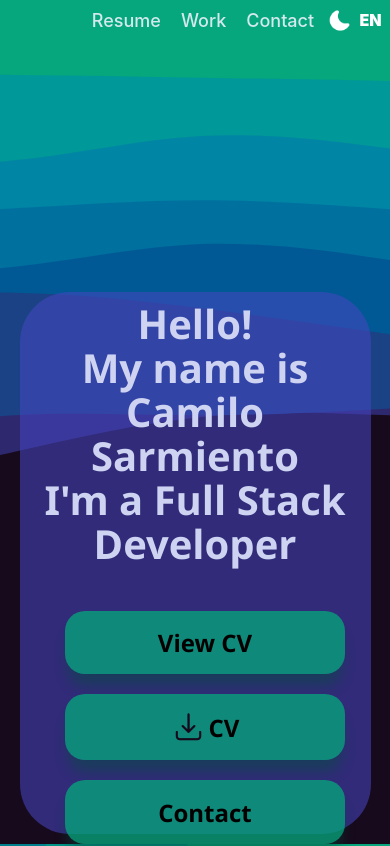
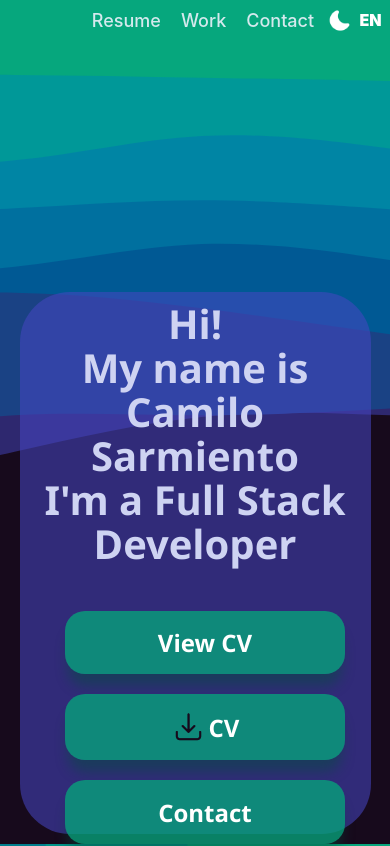
Before and after one commit to Camilo-845/PortafolioWeb, a React (Vite) app: page / in a window 390 px wide. Shown: the top 846 px of the page. Built offline with nearby package versions, Linux system fonts and the light colour scheme.

Commit message:
landing cv links

```diff
--- a/src/Components/Landing/Landing.jsx
+++ b/src/Components/Landing/Landing.jsx
@@ -1,20 +1,28 @@
 import React from "react";
 import styles from "./Landing.module.css"
 import downloadImage from "../../assets/download-svgrepo-com.png"
+import CV from "../../assets/CV  EN.pdf"
+import toast, { Toaster } from 'react-hot-toast';
+
 
 function Landing(){
+    const notify = () => toast('Download');
     return (
         <div id="resume" className={styles.mainContainer}>
             <div className={styles.dataContainer}>
-                <h1>Hello!</h1><br /><br />
+                <h1>Hi!</h1><br /><br />
                 <h1>My name is Camilo <br/> Sarmiento</h1><br /><br />
                 <h1>I'm a Full Stack Developer</h1><br /><br />
                 <div className={styles.buttonsContainer}>
-                    <button>View CV</button>
-                    <button>
-                        <img className={styles.downloadImage} src={downloadImage} alt="" />
-                        CV
-                    </button>
+                    <a href={CV} target="_blank">
+                        <button>View CV</button>
+                    </a>
+                    <a href={CV} download="CV_Camilo_Sarmiento_FullStack" onClick={notify}>
+                        <button>
+                            <img className={styles.downloadImage} src={downloadImage} alt="" />
+                            CV
+                        </button>
+                    </a>
                     <a href="#contact"><button>Contact</button></a>
                 </div>
             </div>
--- a/src/Components/Landing/Landing.module.css
+++ b/src/Components/Landing/Landing.module.css
@@ -69,6 +69,7 @@
         padding: 0px;
     }
     .buttonsContainer button{
+        color: white;
         width: 100%;
     }
     .dataContainer{
```
Also changed, not shown: src/utils/notifications.js (deleted, +0 -7 lines), 1 other file (tests, documents, lock files or other folders).
